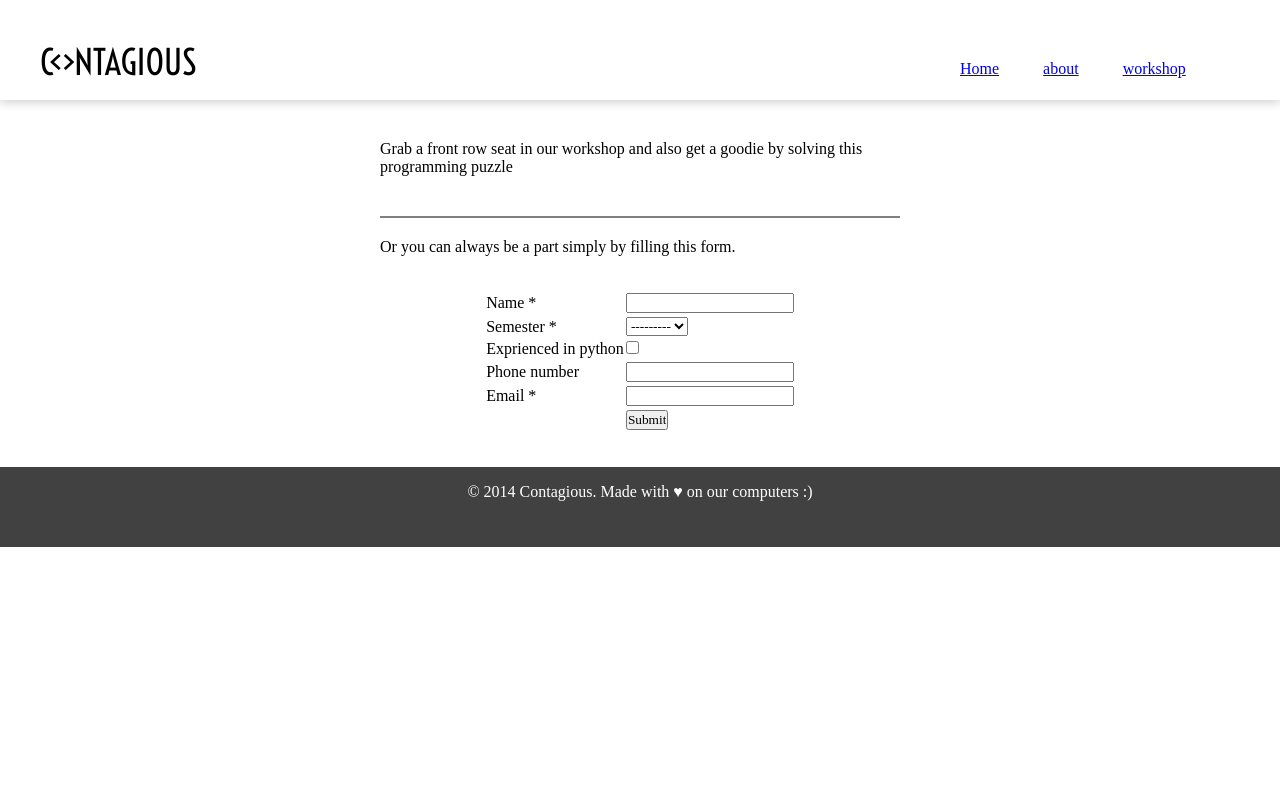
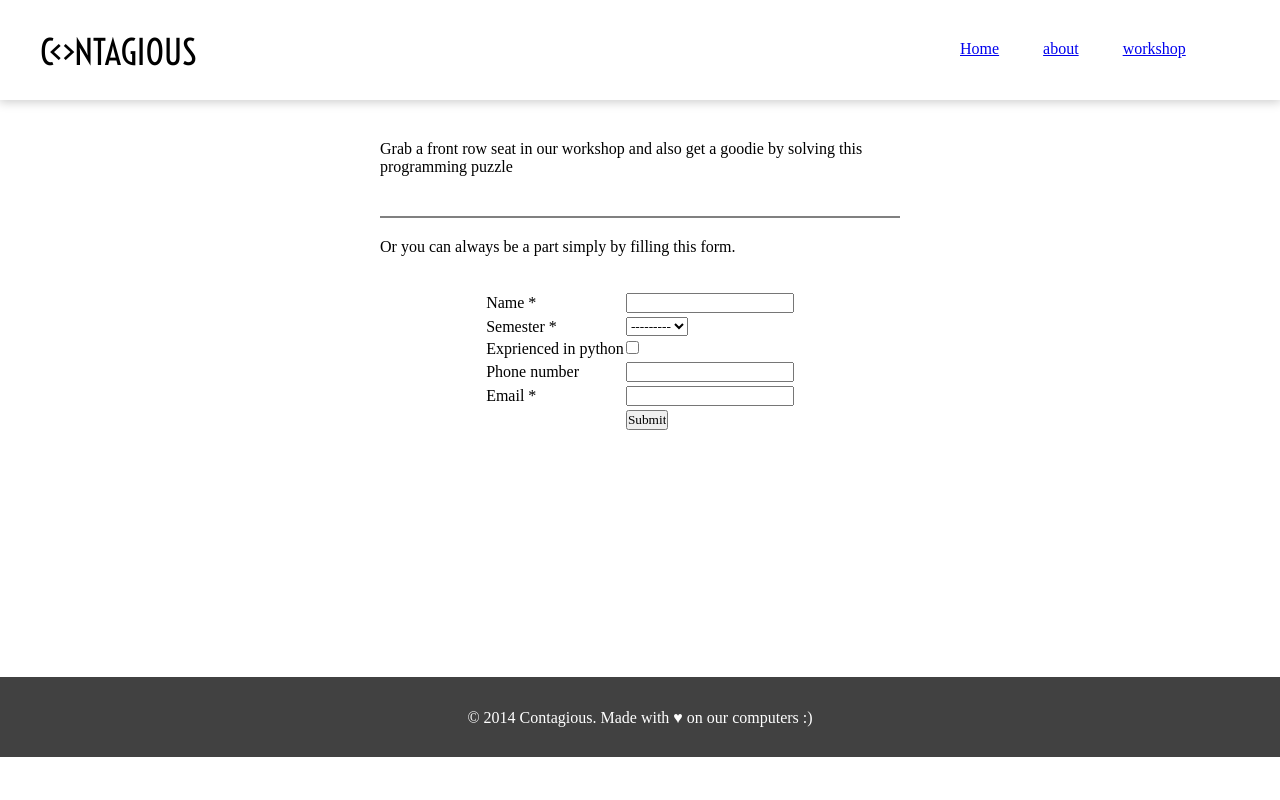
Before and after one commit to sourabhv/kronos, a Django app: page /pyworkshop/ in a window 1280 px wide. Run offline with Django 3.2, Linux system fonts and the light colour scheme; some web fonts are replaced.

Commit message:
Tweaks on registration page II

```diff
--- a/registrar/static/css/base.css
+++ b/registrar/static/css/base.css
@@ -1,63 +1,81 @@
-* {margin:0; padding:0;}
+* { margin:0; padding:0; }
+
 body * {
     -webkit-box-sizing: border-box;
        -moz-box-sizing: border-box;
         -ms-box-sizing: border-box;
          -o-box-sizing: border-box;
             box-sizing: border-box;
-    height: 100%;
     font-family: 'Droid Sans'
 }
 
 header {
-    top: 0;
+    margin-bottom: 40px;
+    padding: 30px 40px;
     height: 100px;
-    padding: 40px;
     font-weight: normal;
     font-size: 1em;
     font-family: "Voltaire";
-    margin-bottom: 40px;
     -moz-box-shadow:    0 1px 10px 1px #ccc;
     -webkit-box-shadow: 0 1px 10px 1px #ccc;
     box-shadow:         0 1px 10px 1px #ccc;
 }
+
 header > h1 {
-    width: 300px;
     font-family: "Voltaire";
     font-weight: normal;
     font-size: 35px;
+    float: left
 }
+
 nav {
+    padding-top: 10px;
     width: 300px;
     margin: 0;
     float: right;
 }
+
 nav > .item {
     padding: 20px;
 }
-.content {
-    min-height:100%;
-    margin-bottom: -70px;
+
+#content {
+    min-height: 537px;
 }
+
 .confirm-message {
+    margin: 0 auto 20px;
+    padding-bottom: 20px;
+    border-bottom: 2px solid gray;
     width: 520px;
-    margin: auto;
 }
+
+.confirm-message p {
+    margin: 10px 0;
+}
+
 .codecha {
     margin: 0 auto 20px;
     padding-bottom: 20px;
     border-bottom: 2px solid gray;
     width: 520px;
 }
+
 .codecha p {
     margin-bottom: 20px;
 }
+
+#codecha_widget {
+    margin: 0 auto;
+}
+
 .form-holder {
     width: 520px;
     margin: auto;
 }
+
 footer p {
-    padding: 1em;
+    padding: 2em 1em;
     height: 80px;
     color: white;
     background-color: #414141;
--- a/registrar/templates/registrar/register.html
+++ b/registrar/templates/registrar/register.html
@@ -10,6 +10,7 @@
             <p>Now that you are signed up, we suggest you read more about what will
                 happen during the workshop <a href="faq/">here</a>.
             </p>
+            <p>Or go ahead and register someone else ...</p>
         </div>
     {% endif %}
 
```
